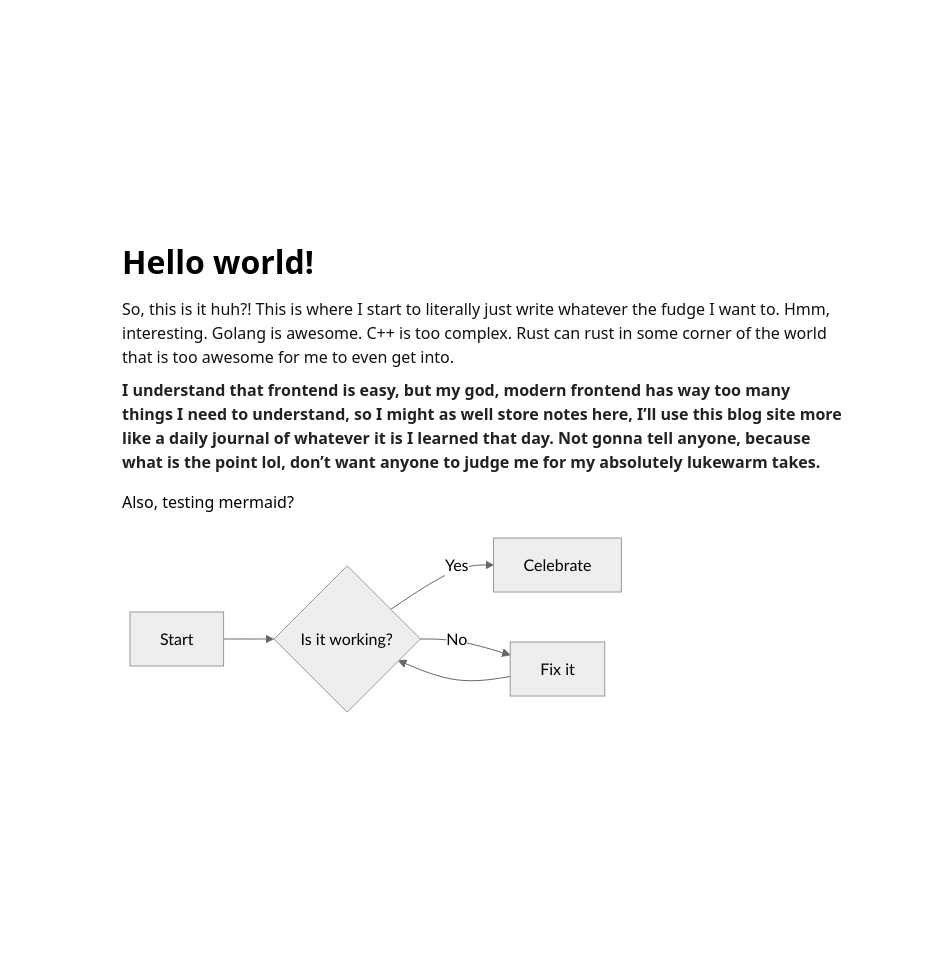
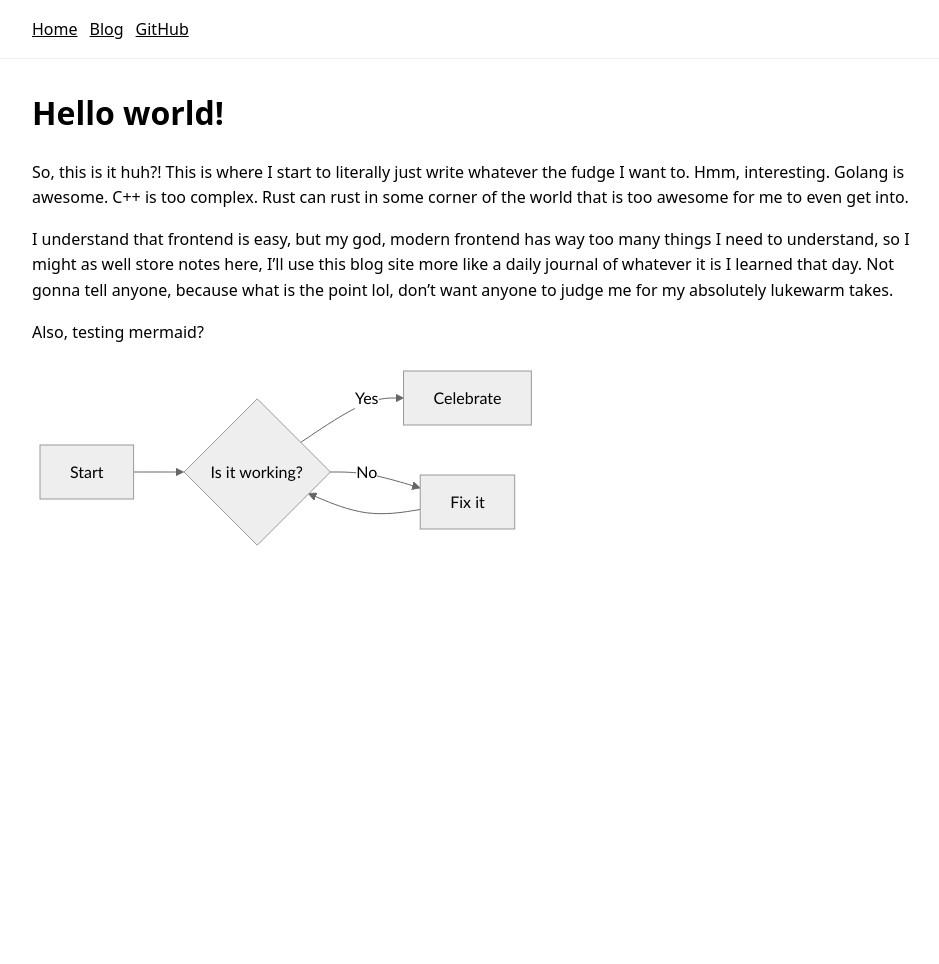
Before and after one commit to saphal1998/saphal1998.github.io, a Jekyll site: the page built from _blog/hello-world.md, in a window 1280 px wide. Shown: the whole page, without its empty margins (158-1097 px from the left). Built offline with Jekyll 4.4.1, drawn with Linux system fonts in a browser that asks for light colours; after the commit the page ends 900 px from its top, so only the background shows below that.

Commit message:
feat: ✨ delayed mermaid

```diff
--- a/_blog/hello-world.md
+++ b/_blog/hello-world.md
@@ -1,6 +1,6 @@
 ---
 title: Hello world!
-layout: default
+layout: blog
 date: 2025-08-23
 ---
 
--- /dev/null
+++ b/_layouts/blog.html
@@ -0,0 +1,141 @@
+<!doctype html>
+<html lang="en">
+
+<head>
+  <meta charset="utf-8" />
+  <meta name="viewport" content="width=device-width,initial-scale=1" />
+  <title>{{ page.title | default: site.title }}</title>
+  <style>
+    /* Blog layout: readable width, left-aligned content with a simple header */
+    html,
+    body {
+      margin: 0;
+      background: #fff;
+      color: #000;
+      font-family: system-ui, -apple-system, "Segoe UI", Roboto, "Helvetica Neue", Arial;
+    }
+
+    header {
+      border-bottom: 1px solid rgba(0, 0, 0, 0.06);
+      padding: 18px 24px;
+    }
+
+    header .nav {
+      max-width: 900px;
+      margin: 0 auto;
+      display: flex;
+      align-items: center;
+      gap: 12px;
+    }
+
+    header .nav a {
+      text-decoration: underline;
+      color: inherit;
+    }
+
+    main {
+      max-width: 900px;
+      margin: 28px auto;
+      padding: 0 24px;
+      line-height: 1.6;
+    }
+
+    article h1 {
+      margin-top: 0;
+      font-size: 1.6rem;
+      font-weight: 800;
+    }
+
+    .post-meta {
+      color: #555;
+      font-size: 0.95rem;
+      margin-bottom: 1.1rem;
+    }
+
+    /* Basic mermaid container styling, if used */
+    .mermaid {
+      margin: 18px 0;
+    }
+
+    a {
+      color: inherit;
+    }
+  </style>
+  {% if site.favicon %}
+  <link rel="shortcut icon" href="{{ site.favicon | relative_url }}" />
+  {% endif %}
+</head>
+
+<body>
+  <header>
+    <div class="nav">
+      <a href="{{ '/' | relative_url }}">Home</a>
+      <a href="{{ '/blog/' | relative_url }}">Blog</a>
+      <a href="https://github.com/saphal1998">GitHub</a>
+    </div>
+  </header>
+
+  <main>
+    {{ content }}
+  </main>
+
+  <!-- Defer-mermaid: load the mermaid script with `defer` so it doesn't block parsing -->
+  <script src="https://cdn.jsdelivr.net/npm/mermaid@10/dist/mermaid.min.js" defer></script>
+
+  <script>
+    // Safe init for Mermaid after the script has loaded.
+    (function () {
+      // Convert fenced code blocks with language-mermaid to div.mermaid
+      function convertFencedBlocks() {
+        document.querySelectorAll("pre > code.language-mermaid, pre > code.mermaid").forEach(function (code) {
+          var parent = code.parentElement;
+          var div = document.createElement("div");
+          div.className = "mermaid";
+          div.textContent = code.textContent;
+          parent.parentElement.replaceChild(div, parent);
+        });
+      }
+
+      // Initialize mermaid when available. Use load event + a small poll fallback.
+      function initMermaidWhenReady() {
+        function tryInit() {
+          if (window.mermaid && typeof window.mermaid.initialize === "function") {
+            // convert fenced code blocks before initializing
+            convertFencedBlocks();
+            try {
+              window.mermaid.initialize({startOnLoad: false, theme: "neutral"});
+              // render any .mermaid blocks found
+              window.mermaid.init(undefined, document.querySelectorAll(".mermaid"));
+            } catch (e) {
+              // If initialization throws, log but don't break the page.
+              console.warn("Mermaid initialization failed:", e);
+            }
+            return true;
+          }
+          return false;
+        }
+
+        // Try right away (in case script executed quickly)
+        if (tryInit()) return;
+
+        // Try again on window load (mermaid deferred will execute before load)
+        window.addEventListener("load", function () {
+          if (tryInit()) return;
+          // Poll as a final fallback for a short period
+          var attempts = 0;
+          var id = setInterval(function () {
+            attempts += 1;
+            if (tryInit() || attempts > 10) {
+              clearInterval(id);
+            }
+          }, 150);
+        }, {once: true});
+      }
+
+      // Kick it off
+      initMermaidWhenReady();
+    })();
+  </script>
+</body>
+
+</html>
--- a/_layouts/default.html
+++ b/_layouts/default.html
@@ -108,11 +108,7 @@
   <main class="content">
     {{ content }}
   </main>
-  <script src="https://cdn.jsdelivr.net/npm/mermaid@10/dist/mermaid.min.js"></script>
-  <script>
-    // Initialize mermaid; startOnLoad will scan the page for .mermaid containers
-    mermaid.initialize({startOnLoad: true, theme: "neutral"});
-  </script>
+
   <script>
     (function () {
       // ASCII box content
```
